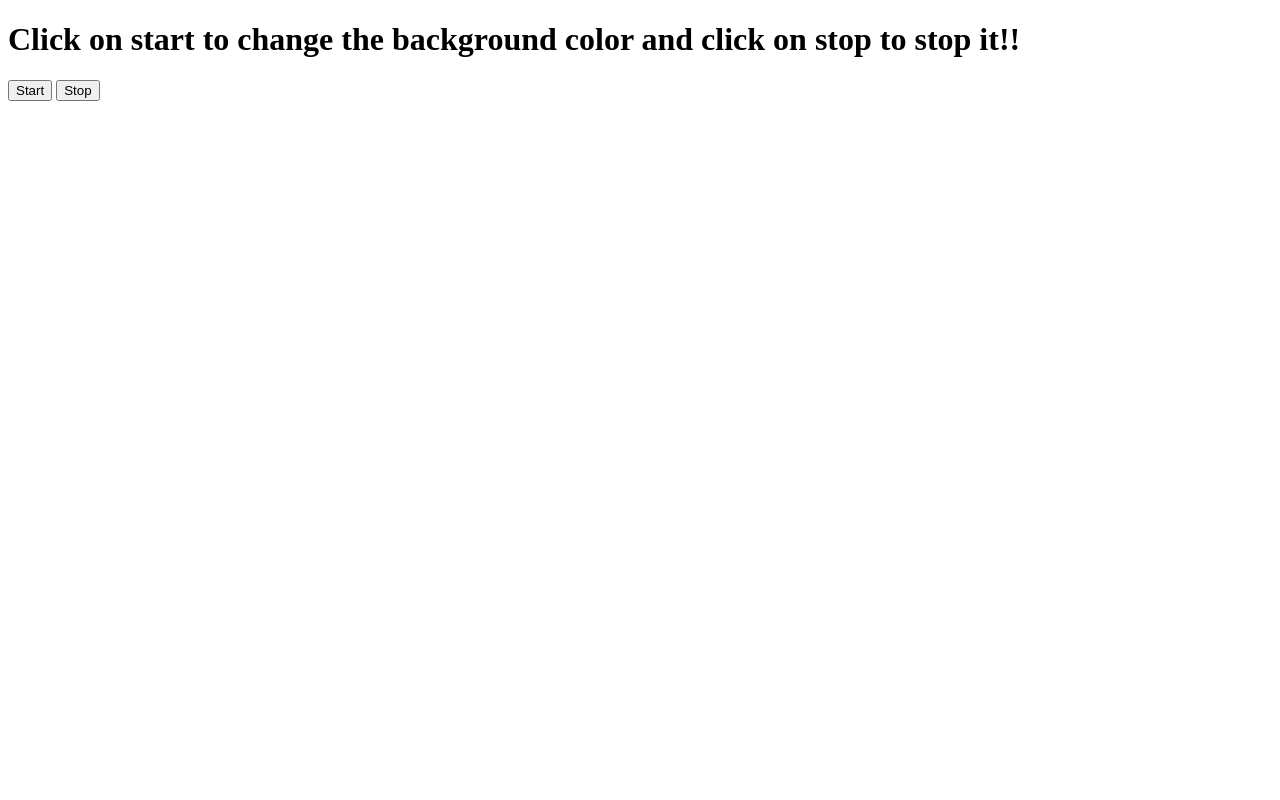
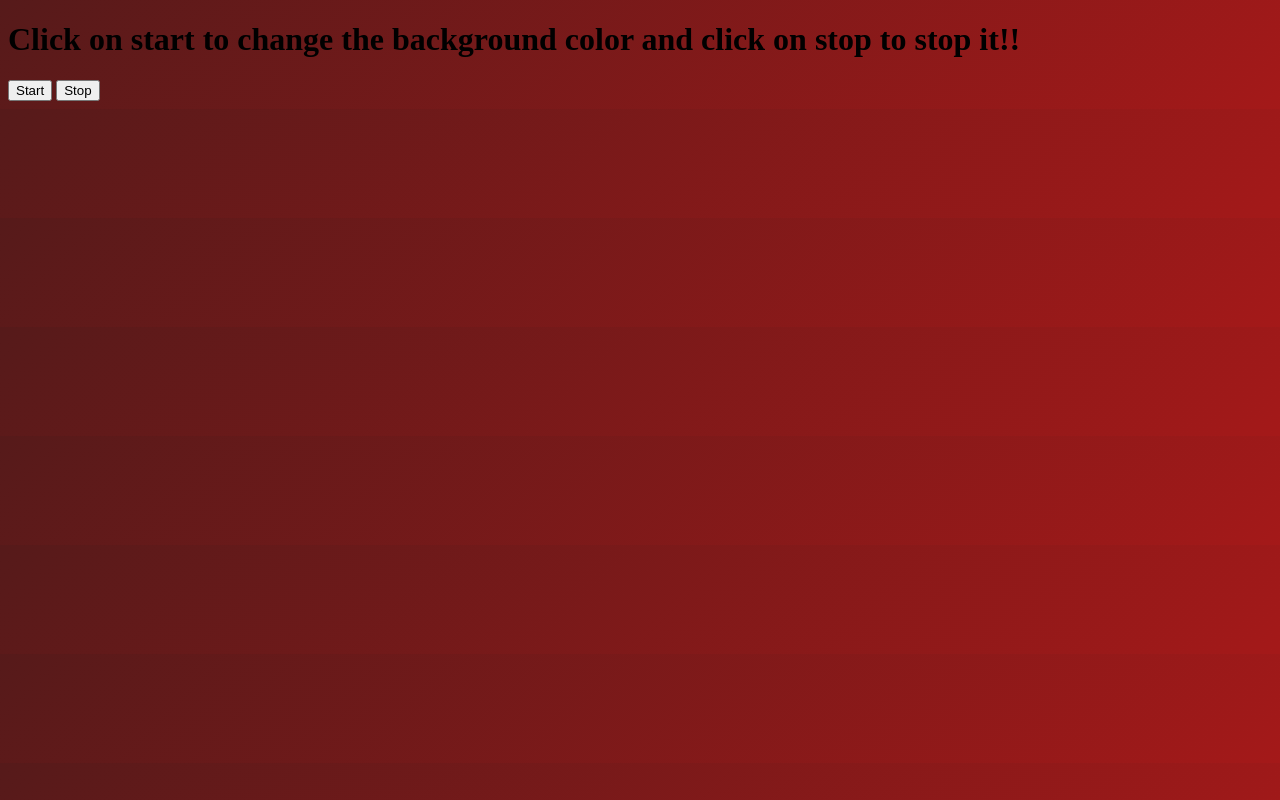
Before and after one commit to shregupta24/Unlimited_colors, a plain HTML site: page index.html in a window 1280 px wide. Drawn offline with Linux system fonts and the light colour scheme.

Commit message:
changes in index file

```diff
--- a/index.html
+++ b/index.html
@@ -3,6 +3,7 @@
 <head>
     <meta charset="UTF-8">
     <meta name="viewport" content="width=device-width, initial-scale=1.0">
+    <link rel="stylesheet" href="bg.css">
     <title>Document</title>
 </head>
 <body>
```
